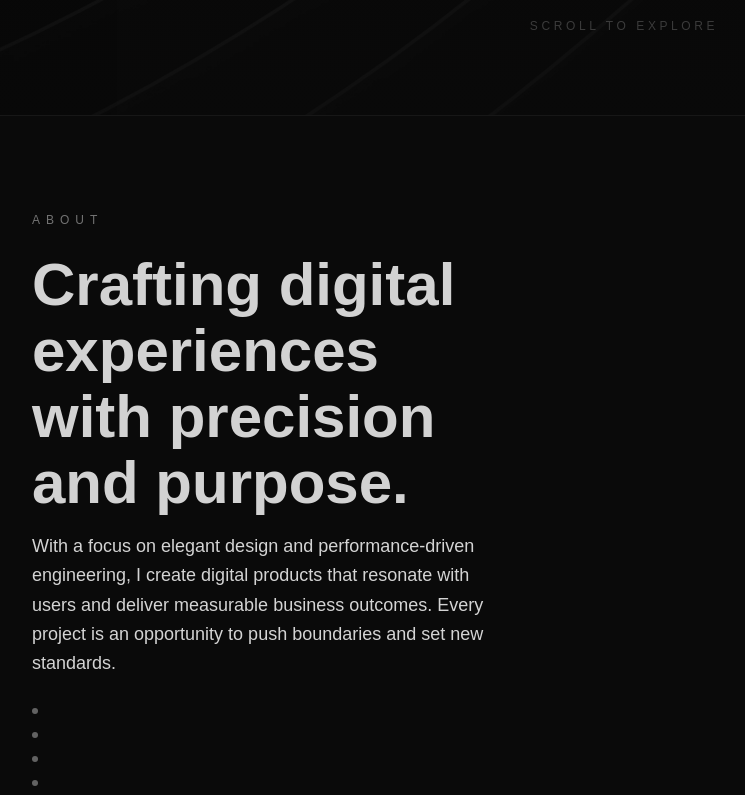
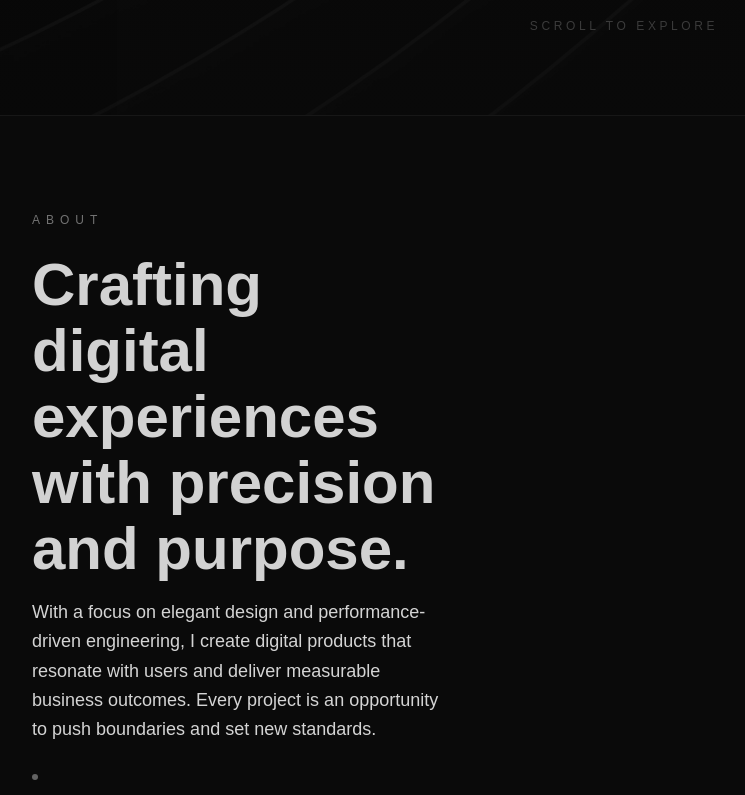
Before and after one commit to MHuzaifaAhmedd/Itsme, a Next.js app in the folder frontend/: page / in a window 1280 px wide. Shown: the part 1485-2280 px from the top of the page, without its empty margins (16-761 px from the left). Built offline with nearby package versions, Linux system fonts and the light colour scheme.

Commit message:
improving image placement

```diff
--- a/frontend/src/app/components/AboutMe.tsx
+++ b/frontend/src/app/components/AboutMe.tsx
@@ -419,10 +419,10 @@ export default function AboutMe({ className = "" }: AboutMeProps) {
     >
       <div
         ref={containerRef}
-        className="relative flex w-full flex-col gap-12 py-24 pl-4 pr-0 md:flex-row md:items-center md:gap-16 lg:gap-20 md:pl-6 lg:pl-12 md:pr-0"
+        className="relative flex w-full flex-col gap-12 py-24 pl-4 pr-4 md:flex-row md:items-center md:gap-16 lg:gap-20 md:pl-6 md:pr-6 lg:pl-12 lg:pr-12"
       >
         {/* Left Column - Text Content (~45%) */}
-        <div className="flex flex-1 flex-col gap-6 md:max-w-[70ch] md:flex-[0.45] md:pr-2 lg:pr-4">
+        <div className="flex flex-1 flex-col gap-6 md:max-w-[70ch] md:flex-[0.45]">
           {/* Section Label */}
           <p
             ref={labelRef}
@@ -491,10 +491,10 @@ export default function AboutMe({ className = "" }: AboutMeProps) {
         </div>
 
         {/* Right Column - Visual Anchor (~55%, full-bleed right) */}
-        <div className="relative flex flex-1 items-center justify-start w-full h-[50vh] md:sticky md:top-24 md:h-[70vh] md:flex-[0.55] lg:flex-[0.6] md:ml-8 lg:ml-16 md:w-auto">
+        <div className="relative flex flex-1 items-center justify-start w-full h-[50vh] md:sticky md:top-24 md:h-[70vh] md:flex-[0.55] lg:flex-[0.6] md:ml-16 lg:ml-32 md:w-auto">
           <div
             ref={visualRef}
-            className="relative h-full w-full overflow-hidden bg-neutral-900/80 shadow-2xl rounded-lg md:rounded-l-lg md:rounded-r-none full-bleed-right -mx-4 md:mx-0"
+            className="relative h-full w-full overflow-hidden bg-neutral-900/80 shadow-2xl rounded-lg -mx-4 md:mx-0"
             style={{
               willChange: 'transform',
             }}
```
